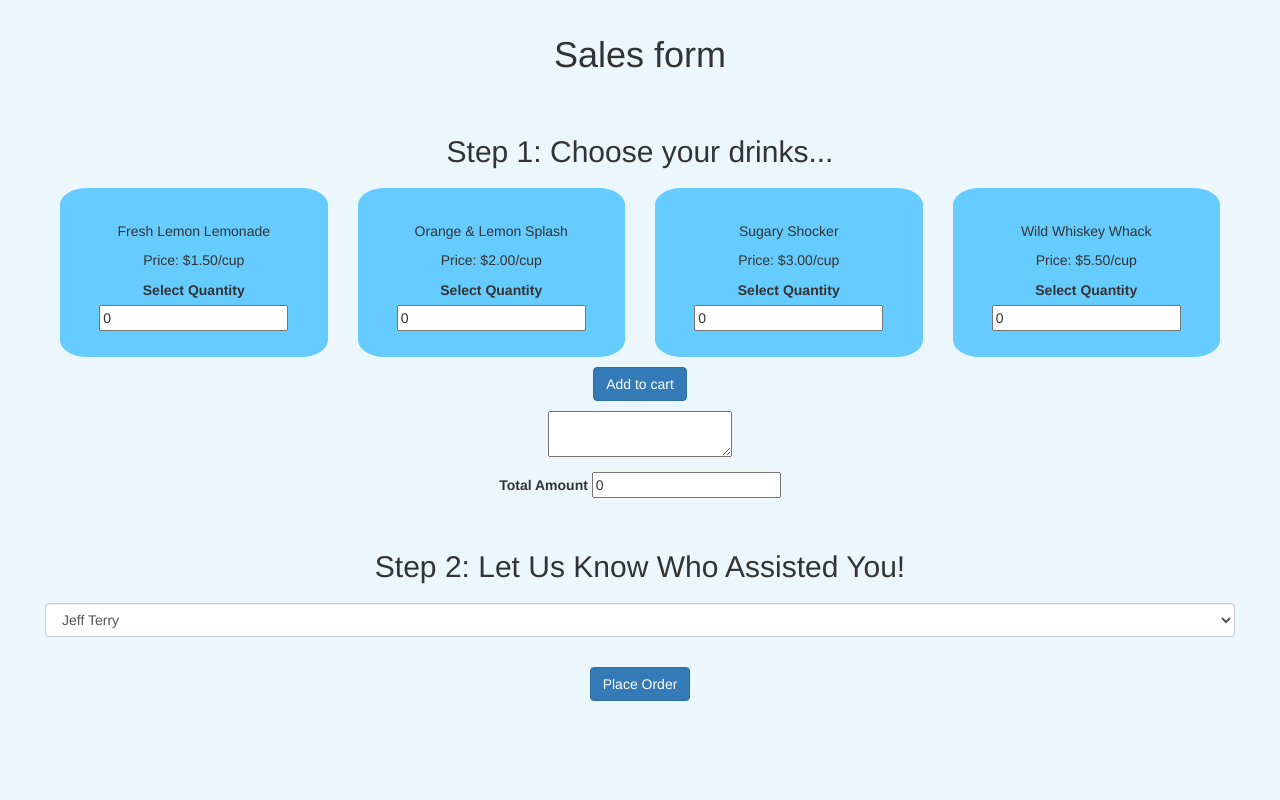
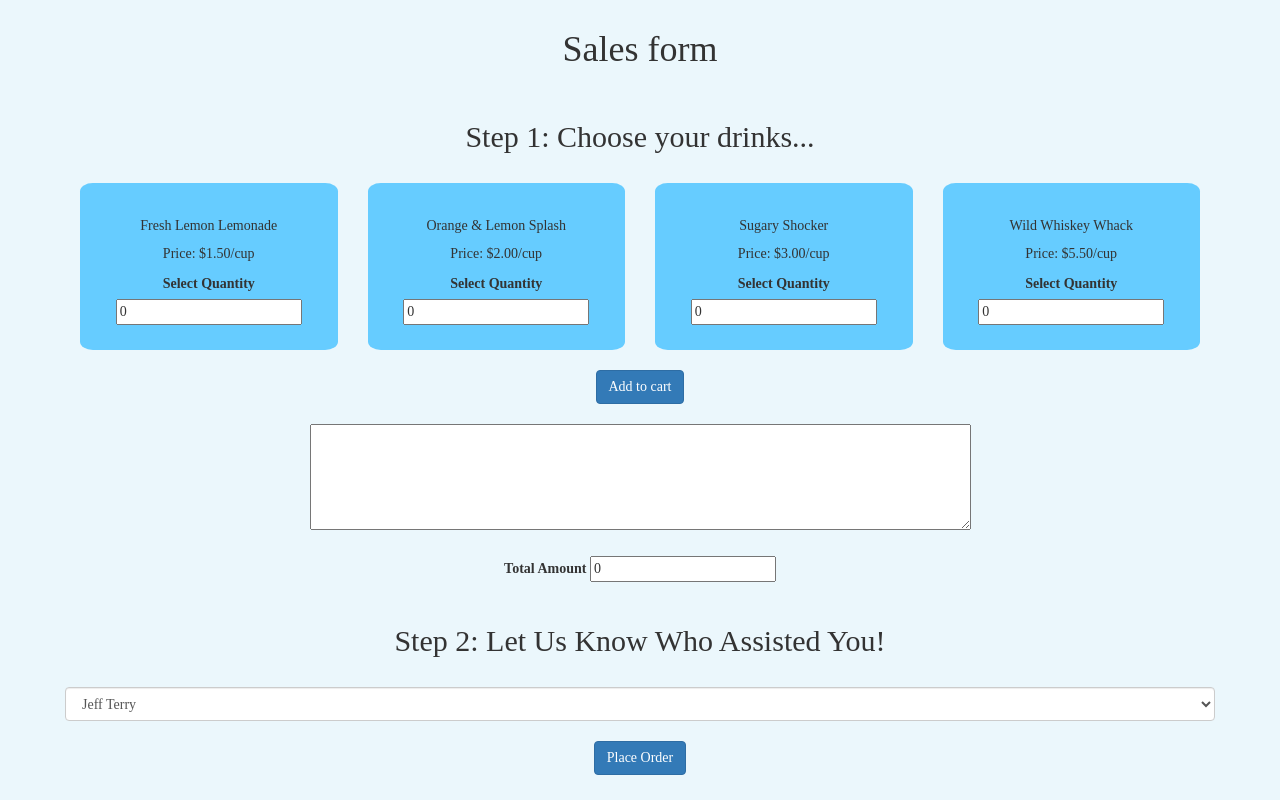
Before and after one commit to aggrimarora/Sales_Stats, a Django app: page /sales/form in a window 1280 px wide. Run offline with Django 3.2, Linux system fonts and the light colour scheme; data comes from the database, SQL or seed files in the repository; both versions use the stored data as it was after the commit; some libraries are stand-ins or nearby versions.

```diff
--- a/myapp/forms.py
+++ b/myapp/forms.py
@@ -7,8 +7,8 @@ class DateInput(forms.DateInput):
 
 class ReportForm(ModelForm):
     error_css_class = 'error'
-    Start_Date = forms.DateField(widget=DateInput)
-    End_Date = forms.DateField(widget=DateInput)
+    Start_Date = forms.DateField(widget=DateInput(attrs={'class':''}))
+    End_Date = forms.DateField(widget=DateInput(attrs={'class':''}))
     class Meta:
         model = Order
         fields = ['RepID']
--- a/myapp/static/myapp/css/sales_form.css
+++ b/myapp/static/myapp/css/sales_form.css
@@ -1,40 +1,20 @@
-.product-image {
-  height: 200px;
-  width: 100%;
-}
-
 body {
   background-color: #ebf7fc;
+  font-family: "Times New Roman", Times, serif;
 }
 
 .card {
   display: inline-block;
   text-align: center;
   background-color: #66CCFF;
-  border-radius: 10%;
+  border-radius: 5%;
 }
 
 .row {
   text-align: center;
-  padding: 5px;
+  padding: 10px;
 }
 
 .card-body {
   padding: 10%;
 }
-
-.container {
-  padding: 10px 0;
-}
-
-img {
-  overflow: hidden;
-}
-
-table {
-  width: 100%;
-}
-
-tr, th, td {
-  padding: 10px 10px;
-}
--- a/myapp/templates/myapp/sales_form.html
+++ b/myapp/templates/myapp/sales_form.html
@@ -51,7 +51,7 @@
         <button type="button" class="btn btn-primary" onclick="add_items()"> Add to cart </button>
       </div>
       <div class="row">
-        <textarea readonly id="order_items" name="order"> </textarea>
+        <textarea rows="5" cols="80" readonly id="order_items" name="order"> </textarea>
       </div>
       <div class="row">
         <label> Total Amount </label> <input id="total" readonly name="total" value=0 />
@@ -81,6 +81,7 @@
 
   {% block js %}
   <script>
+
     function add_items() {
       var total = 0.00;
       var order = "";
--- a/myapp/views.py
+++ b/myapp/views.py
@@ -3,6 +3,7 @@ from django.http import HttpResponse
 from .models import SalesRep, Product, Order
 from datetime import datetime
 from .forms import ReportForm
+from django.contrib import messages
 
 # Create your views here.
 def contact(request):
@@ -15,6 +16,7 @@ def sales(request):
     }
 
     if request.method == "POST":
+
         time = datetime.now()
         sales_rep_id = int(request.POST.get('sales_rep'))
         cart = request.POST.get('order')
@@ -24,12 +26,14 @@ def sales(request):
             O = Order(RepID = SalesRep.objects.get(id=sales_rep_id), List = cart, Total = amount, Date = time)
             O.save()
 
+
     return render(request, 'myapp/sales_form.html', context)
 
 def report(request):
     report = None
     c = None
     earned = 0.00
+    total_amount = 0.00
     if request.method == 'POST':
         # create a form instance and populate it with data from the request:
         form = ReportForm(request.POST)
@@ -44,13 +48,19 @@ def report(request):
             print(request.POST)
             q = Order.objects.filter(Date__date__gte = start, Date__date__lte = end, RepID = id)
             for query in q:
+                total_amount = total_amount + float(query.Total)
                 earned = earned + ((float(id.commission)/100) * float(query.Total))
             earned = round(earned, 2)
             c = (float(id.commission)/100)
             report = q
+            messages.success(request, "Successfully Generated report for " + id.EmployeeName)
+        else:
+            # Append css class to every field that contains errors.
+            for field in form.errors:
+                form[field].field.widget.attrs['class'] = 'error'
 
     # if a GET (or any other method) we'll create a blank form
     else:
         form = ReportForm()
 
-    return render(request, 'myapp/sales_report.html', {'form' : form , 'report' : report, 'com' : c, 'total' : earned, 'total_price' : earned})
+    return render(request, 'myapp/sales_report.html', {'form' : form , 'report' : report, 'com' : c, 'total' : earned, 'total_price' : total_amount})
```
Also changed, not shown: myapp/static/myapp/css/sales_report.css (+7 -4 lines), myapp/templates/myapp/sales_report.html (+20 -0 lines), README.md (added), Sales_ERD.jpg (added), db.sqlite3.
